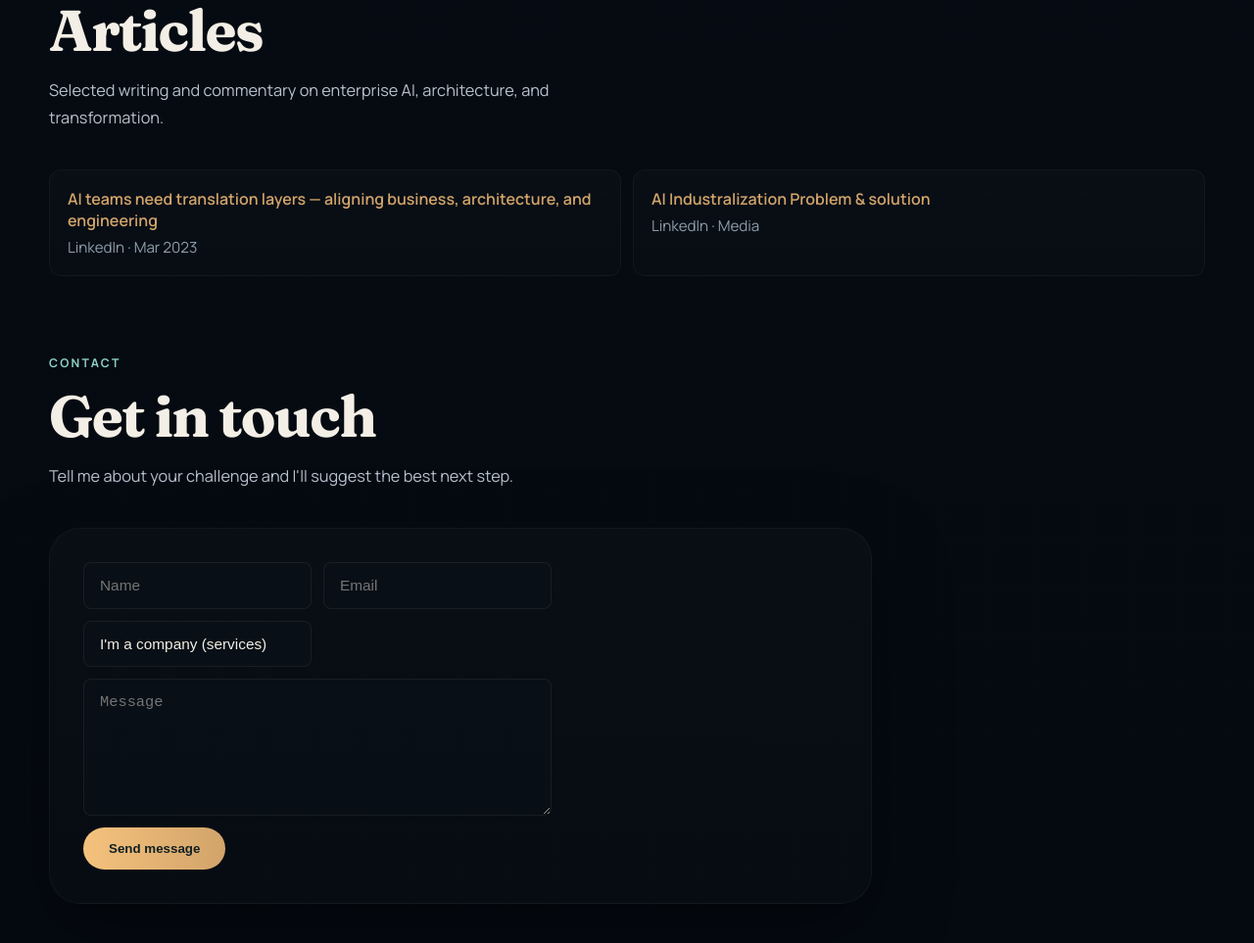
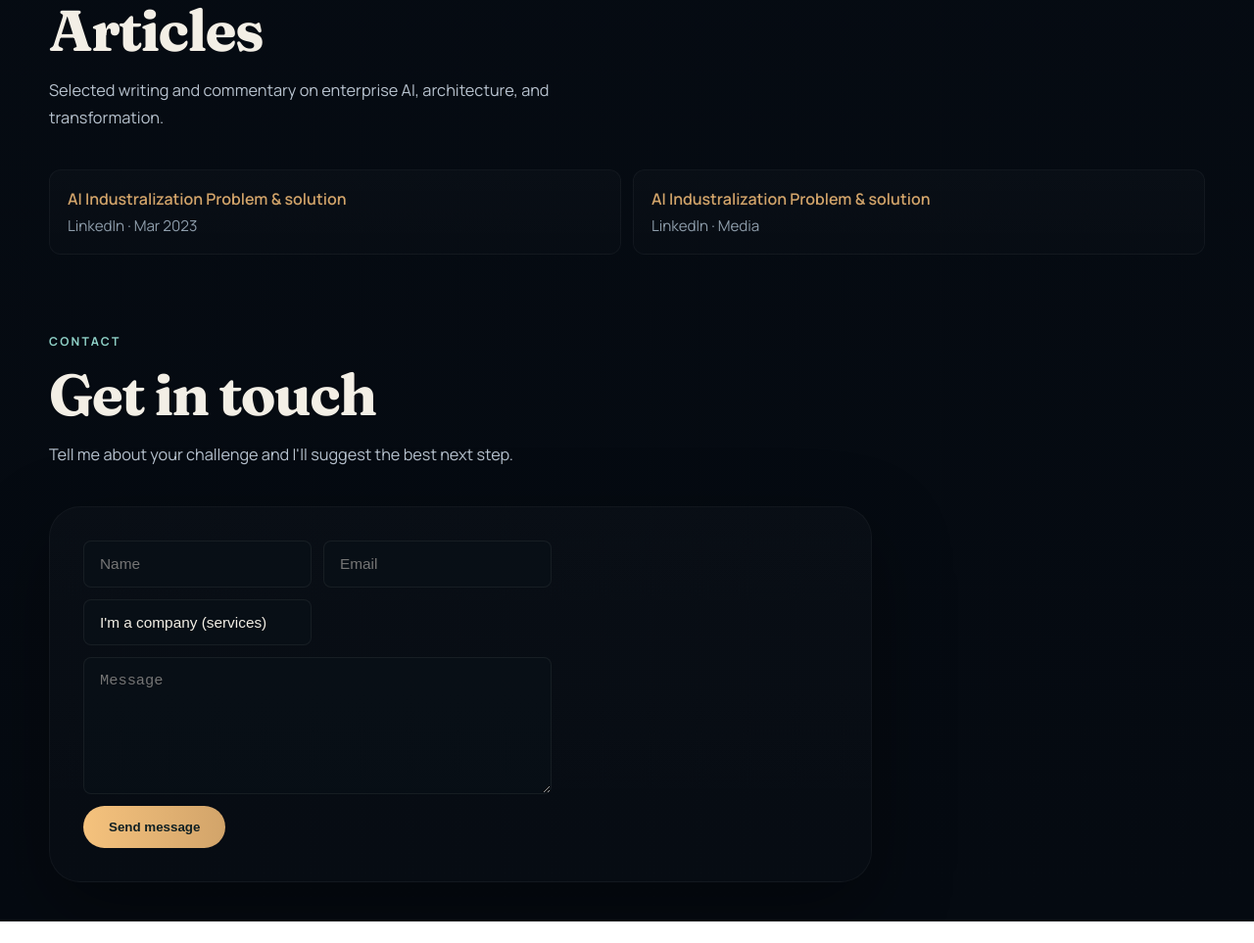
Before and after one commit to rabiesofany/rabieRQSCapital, a plain HTML site: page index.html in a window 1280 px wide. Shown: the part 6285-7248 px from the top of the page at 98% size. After the commit the page ends 7226 px from the top, so only its background shows below. Drawn offline with Linux system fonts and the light colour scheme.

Commit message:
Rename first article title: AI Industralization Problem & solution

```diff
--- a/index.html
+++ b/index.html
@@ -351,7 +351,7 @@
 
           <div class="article-list">
             <article class="article-card">
-              <a href="https://www.linkedin.com/feed/update/urn:li:activity:7396526609551364096/" target="_blank" rel="noopener noreferrer">AI teams need translation layers — aligning business, architecture, and engineering</a>
+              <a href="https://www.linkedin.com/feed/update/urn:li:activity:7396526609551364096/" target="_blank" rel="noopener noreferrer">AI Industralization Problem &amp; solution</a>
               <p>LinkedIn · Mar 2023</p>
             </article>
             <article class="article-card">
```
